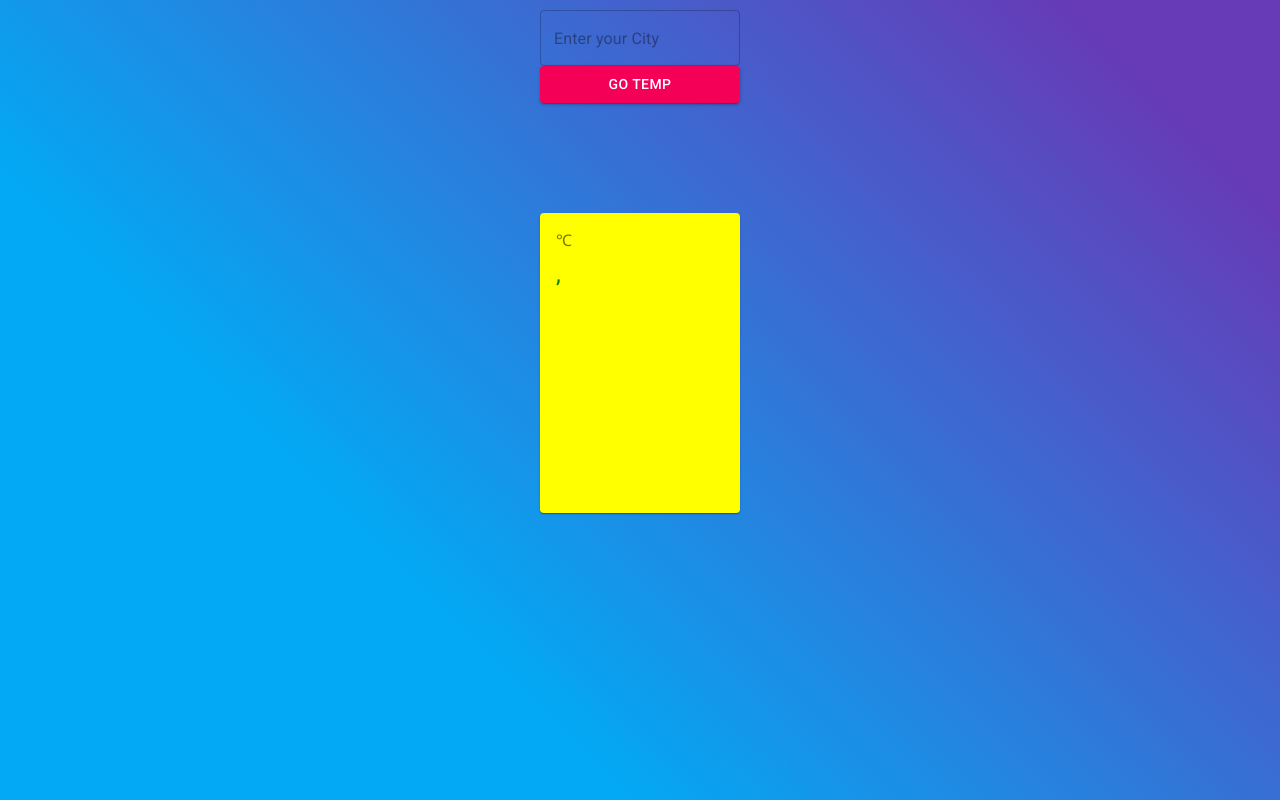
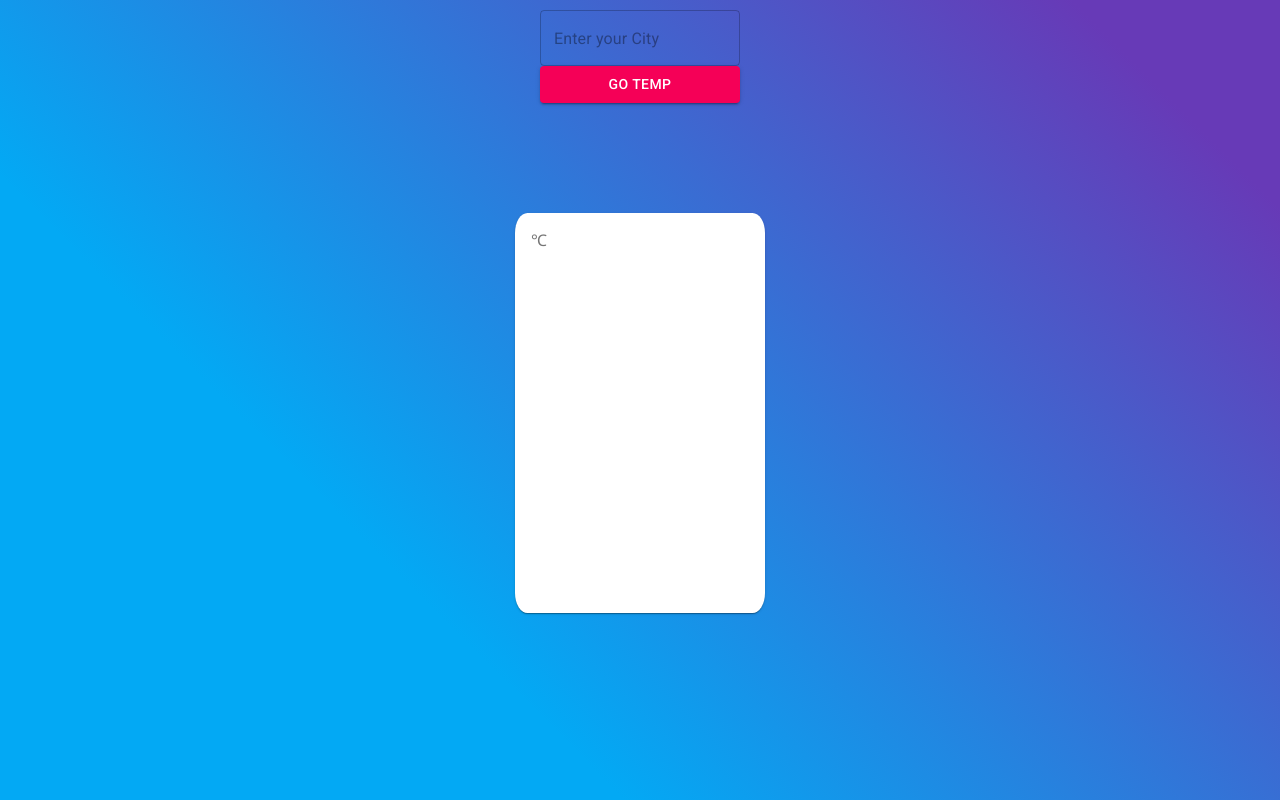
Before and after one commit to Launchpad5682/weather-app, a React (Create React App) app: page / in a window 1280 px wide. Built offline with nearby package versions, Linux system fonts and the light colour scheme; no server answers.

Commit message:
Added progress indicator

```diff
--- a/src/components/card.js
+++ b/src/components/card.js
@@ -3,21 +3,42 @@ import { makeStyles } from "@material-ui/core/styles";
 import Card from "@material-ui/core/Card";
 import CardContent from "@material-ui/core/CardContent";
 import Typography from "@material-ui/core/Typography";
+import CircularProgress from "@material-ui/core/CircularProgress";
 import { TempContext } from "../context/tempContext";
+import { Box } from "@material-ui/core";
 
-const useStyles = makeStyles({
+const useStyles = makeStyles((theme) => ({
   root: {
-    background: "yellow",
-    color: "green",
-    height: "300px",
-    width: "200px",
+    background: `linear-gradient(45deg, ${theme.palette.secondary.main} 30%, ${theme.palette.secondary.accent} 70%)`,
+    color: theme.palette.primary.textColor,
+    height: "400px",
+    width: "250px",
     margin: "100px auto",
+    borderRadius: "5%",
   },
-});
+}));
 
 export function TempCard() {
   const { tempData, setTempData } = useContext(TempContext);
   const classes = useStyles();
+
+  if (tempData.loading === true) {
+    return (
+      <Card className={classes.root}>
+        <CardContent>
+          <Box
+            display="flex"
+            justifyContent="center"
+            alignItems="center"
+            height="100%"
+          >
+            <CircularProgress />
+            <Typography>Enter a valid City</Typography>
+          </Box>
+        </CardContent>
+      </Card>
+    );
+  }
   return (
     <Card className={classes.root}>
       <CardContent>
```
